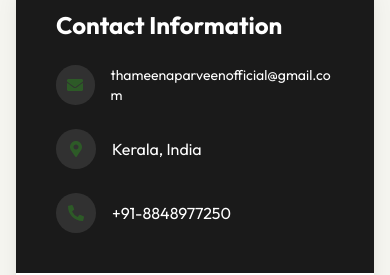
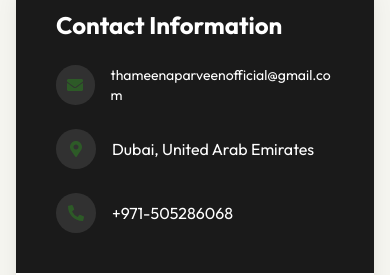
Before and after one commit to thameenaparveen2906/Thameena-Parveen--Personal-Portfolio, a React (Vite) app: page / in a window 390 px wide. Shown: the part 10720-10995 px from the top of the page. Built offline with nearby package versions, Linux system fonts and the light colour scheme.

Commit message:
Update contact location and phone number

```diff
--- a/src/components/Contact.jsx
+++ b/src/components/Contact.jsx
@@ -61,13 +61,13 @@ const Contact = () => {
                                     <div className="w-10 h-10 bg-white/10 rounded-full flex items-center justify-center">
                                         <FaMapMarkerAlt className="text-accent" />
                                     </div>
-                                    <span>Kerala, India</span>
+                                    <span>Dubai, United Arab Emirates</span>
                                 </div>
                                 <div className="flex items-center gap-4">
                                     <div className="w-10 h-10 bg-white/10 rounded-full flex items-center justify-center">
                                         <FaPhoneAlt className="text-accent" />
                                     </div>
-                                    <span>+91-8848977250</span>
+                                    <span>+971-505286068</span>
                                 </div>
                             </div>
                         </div>
```
